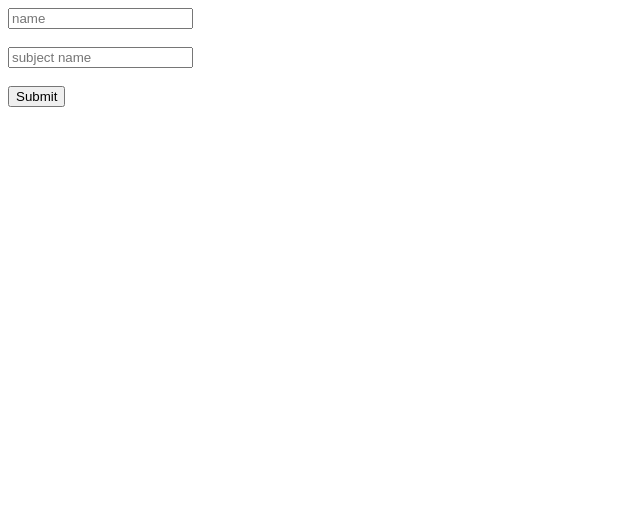
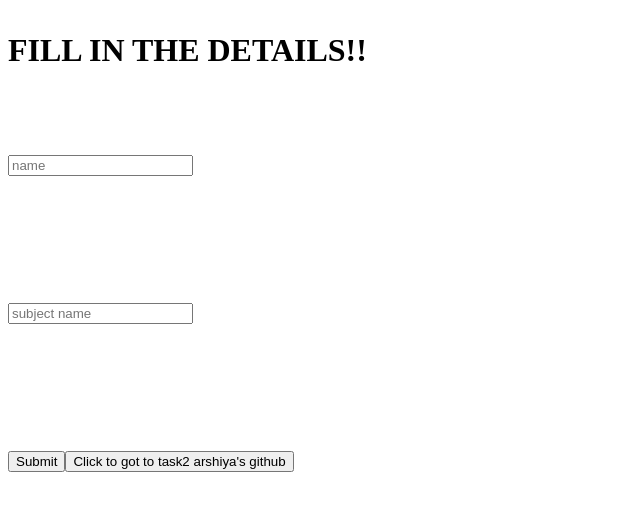
Before and after one commit to arshiyamittal2000/task2, an Angular app: page /subjects in a window 1280 px wide. Shown: the top 510 px of the page, without its empty margins (0-640 px from the left). Built offline with nearby package versions, Linux system fonts and the light colour scheme.

Commit message:
Update subjects.component.html

```diff
--- a/src/app/subjects/subjects.component.html
+++ b/src/app/subjects/subjects.component.html
@@ -1,3 +1,5 @@
-<input type="text" placeholder="name" [(ngModel)]="text1"><br><br>
-<input type="text" placeholder="subject name" [(ngModel)]="text2"><br><br>
+<h1><p>FILL IN THE DETAILS!!</p><h1>
+<input type="text" placeholder="name" style="color:hotpink;"[(ngModel)]="text1"><br><br>
+<input type="text" placeholder="subject name" style="color:rgb(3, 69, 88);" [(ngModel)]="text2"><br><br>
 <button (click)="sendData()" type="submit">Submit</button>
+<button onclick="document.location='https://github.com/arshiyamittal2000/task2'">Click to got to task2 arshiya's github</button>
```
